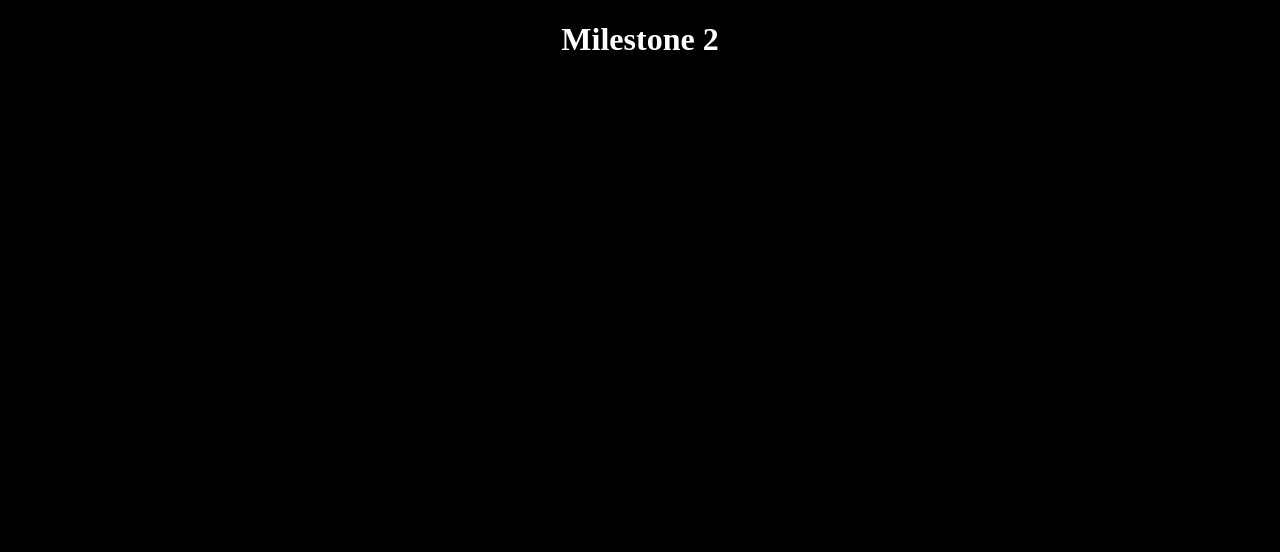
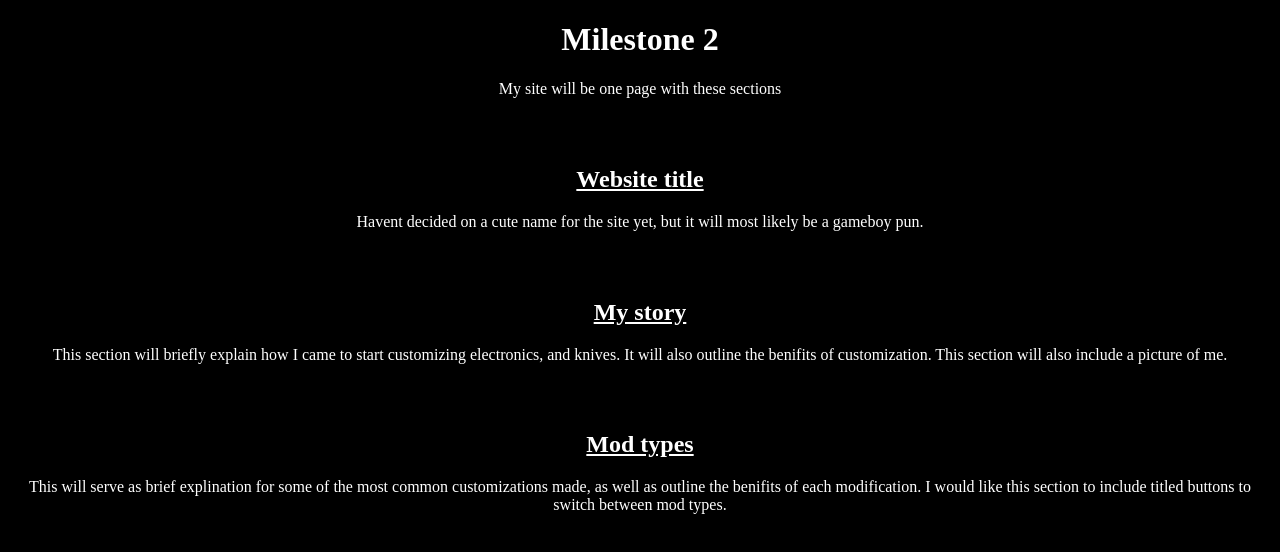
Before and after one commit to BlytheStarr/my-pwp-arlen, a plain HTML site: page public_html/documentation/milestone-2.html in a window 1280 px wide. Drawn offline with Linux system fonts and the light colour scheme.

Commit message:
added the website title section, my story section, and mod types section

```diff
--- a/public_html/documentation/milestone-2.html
+++ b/public_html/documentation/milestone-2.html
@@ -7,7 +7,22 @@
 </head>
 <body>
 <h1>Milestone 2</h1>
-<p></p>
+<p>My site will be one page with these sections</p>
+<section>
+    <h2>Website title</h2>
+    <p>Havent decided on a cute name for the site yet, but it will most likely be a gameboy pun.</p>
+</section>
+
+<section>
+    <h2>My story</h2>
+    <p>This section will briefly explain how I came to start customizing electronics, and knives. It will also outline the benifits of customization. This section will also include a picture of me.</p>
+</section>
+
+<section>
+    <h2>Mod types</h2>
+    <p>This will serve as brief explination for some of the most common customizations made, as well as outline the benifits of each modification. I would like this section to include titled buttons to switch between mod types.</p>
+</section>
+
 <section>
     <h2></h2>
     <p></p>
@@ -23,5 +38,12 @@
     <p></p>
 </section>
 
+<section>
+    <h2></h2>
+    <p></p>
+</section>
+
+
+
 </body>
 </html>
```
